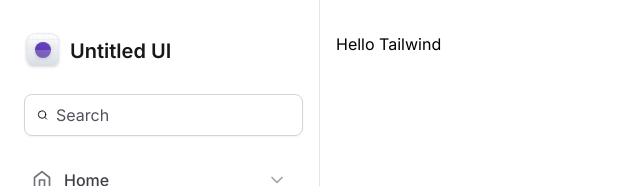
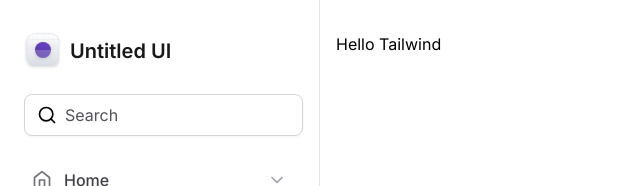
Before and after one commit to felipesanderp/tailwind-next-masterclass, a Next.js app: page / in a window 1280 px wide. Shown: the top 186 px of the page, without its empty margins (0-640 px from the left). Built offline with nearby package versions, Linux system fonts and the light colour scheme.

Commit message:
input component

```diff
--- a/src/components/Sidebar/index.tsx
+++ b/src/components/Sidebar/index.tsx
@@ -13,21 +13,19 @@
 import { NavItem } from './NavItem'
 import { UsedSpaceWidget } from './UsedSpaceWidget'
 import { Profile } from './Profile'
+import * as Input from '../input'
 
 export function Sidebar() {
   return (
     <aside className="flex flex-col gap-6 border-r border-zinc-200 px-5 py-8">
       <Logo />
 
-      <div className="mx-1 flex w-full items-center gap-2 rounded-lg border border-zinc-300 px-3 py-2 shadow-sm">
-        <Search className="tex-zinc-500 h-5 w-5" />
-
-        <input
-          type="text"
-          className="flex-1 border-0 bg-transparent p-0 text-zinc-900 placeholder:text-zinc-600"
-          placeholder="Search"
-        />
-      </div>
+      <Input.Root>
+        <Input.Prefix>
+          <Search className="h-5 w-5 to-zinc-500" />
+        </Input.Prefix>
+        <Input.Control placeholder="Search" />
+      </Input.Root>
 
       <nav className="space-y-0.5">
         <NavItem title="Home" icon={Home} />
--- /dev/null
+++ b/src/components/input.tsx
@@ -0,0 +1,29 @@
+import { ComponentProps } from 'react'
+
+type InputPrefixProps = ComponentProps<'div'>
+
+export function Prefix(props: InputPrefixProps) {
+  return <div {...props} />
+}
+
+type InputControlProps = ComponentProps<'input'>
+
+export function Control(props: InputControlProps) {
+  return (
+    <input
+      className="flex-1 border-0 bg-transparent p-0 text-zinc-900 placeholder-zinc-600"
+      {...props}
+    />
+  )
+}
+
+type InputRootProps = ComponentProps<'div'>
+
+export function Root(props: InputRootProps) {
+  return (
+    <div
+      className="mx-1 flex w-full items-center gap-2 rounded-lg border border-zinc-300 px-3 py-2 shadow-sm"
+      {...props}
+    />
+  )
+}
```
